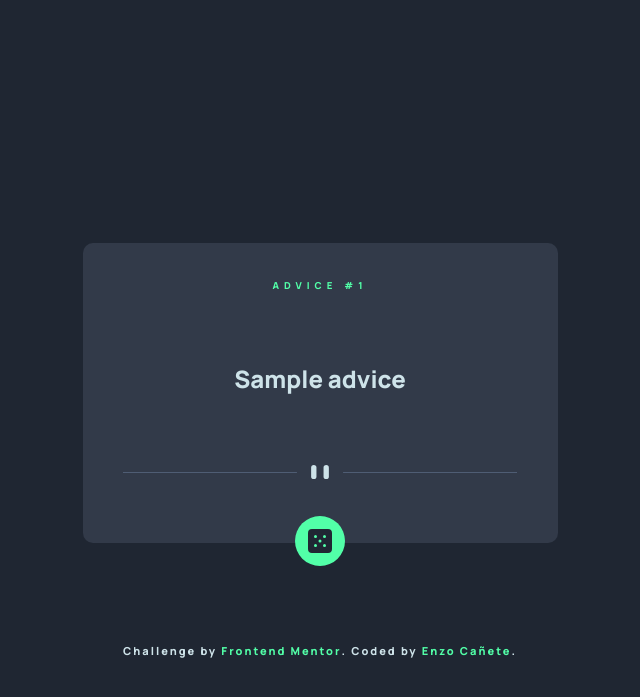
After one commit to EnzoDev10/advice-generator, a Python web app: template templates/extension.html in a window 1280 px wide. The commit adds this page. Shown: the top 697 px of the page, without its empty margins (320-960 px from the left). Run offline with Jinja, Linux system fonts and the light colour scheme; the template is opened without the code that fills it: most values are stand-ins (such as "Sample title", 1, 10 or a date in 2020).

Commit message:
New folders
To create the backend

```diff
--- a/styles.css
+++ b/static/styles.css
@@ -31,7 +31,7 @@ body {
   max-width: 375px;
   height: 300px;
   border-radius: 10px;
-  padding: 30px 20px 0 20px;
+  padding: 30px 30px 0 30px;
   background-color: var(--dark-grayish-blue);
   text-align: center;
   display: flex;
@@ -50,6 +50,10 @@ body {
   color: var(--light-cyan);
   font-size: 24px;
   margin: 20px 0 20px 0;
+  height: 120px;
+  display: flex;
+  align-items: center;
+  justify-content: center;
 }
 
 /* * This styles makes the divider for the desktop invisible.*/
@@ -69,6 +73,7 @@ body {
   justify-content: center;
   border: none;
   cursor: pointer;
+  transition: 0.2 all;
 }
 
 #quote-btn:hover {
@@ -81,8 +86,7 @@ body {
 }
 
 .btn-animation {
-  transform: scale(1.1);
-  transition: transform 0.1s;
+  transform: scale(0.90);
 }
 
 .attribution {
@@ -113,7 +117,6 @@ body {
 @media screen and (min-width: 500px) {
   #container {
     min-width: 475px;
-    padding: 30px 40px 0 40px;
   }
 
   .divider-mobile {
@@ -125,7 +128,4 @@ body {
     max-width: 395px;
   }
 
-  #quote-btn {
-    bottom: -35px;
-  }
 }
--- /dev/null
+++ b/templates/extension.html
@@ -0,0 +1,9 @@
+{% extends 'index.html' %}
+
+{% block content %}
+<p id="quote-index">ADVICE #{{data["id"]}}</p>
+
+<p id="quote">
+    <span>{{data["advice"]}}</span>
+  </p>
+{% endblock content %}
--- a/index.html
+++ b/templates/index.html
@@ -11,7 +11,7 @@
       sizes="32x32"
       href="./images/favicon-32x32.png"
     />
-    <link rel="stylesheet" href="styles.css" />
+    <link rel="stylesheet" href="static/styles.css" />
     <link rel="preconnect" href="https://fonts.googleapis.com" />
     <link rel="preconnect" href="https://fonts.gstatic.com" crossorigin />
     <link
@@ -23,25 +23,22 @@
   </head>
   <body>
     <section id="container">
-      <p id="quote-index">ADVICE #<span id="quote-number"></span></p>
+      {% block content%}
 
-      <p id="quote">
-        "It is easy to sit up and take notice, what's difficult is getting up
-        and taking action."
-      </p>
+      {% endblock content%}
       <img
-        src="images/pattern-divider-mobile.svg"
+        src="static/images/pattern-divider-mobile.svg"
         alt="divider image"
         class="divider divider-mobile"
       />
       <img
-        src="images/pattern-divider-desktop.svg"
+        src="static/images/pattern-divider-desktop.svg"
         alt="divider image"
         class="divider divider-desktop"
       />
 
       <button id="quote-btn" type="button">
-        <img src="images/icon-dice.svg" alt="dice image" id="dice" />
+        <img src="static/images/icon-dice.svg" alt="dice image" id="dice" />
       </button>
     </section>
     <div class="attribution">
@@ -57,5 +54,5 @@
       >.
     </div>
   </body>
-  <script src="main.js"></script>
+  <script src="static/main.js"></script>
 </html>
```
Also changed, not shown: static/images/favicon-32x32.png (renamed from images/favicon-32x32.png), static/images/icon-dice.svg (renamed from images/icon-dice.svg), static/images/pattern-divider-desktop.svg (renamed from images/pattern-divider-desktop.svg), static/images/pattern-divider-mobile.svg (renamed from images/pattern-divider-mobile.svg), static/main.js (renamed from main.js).
